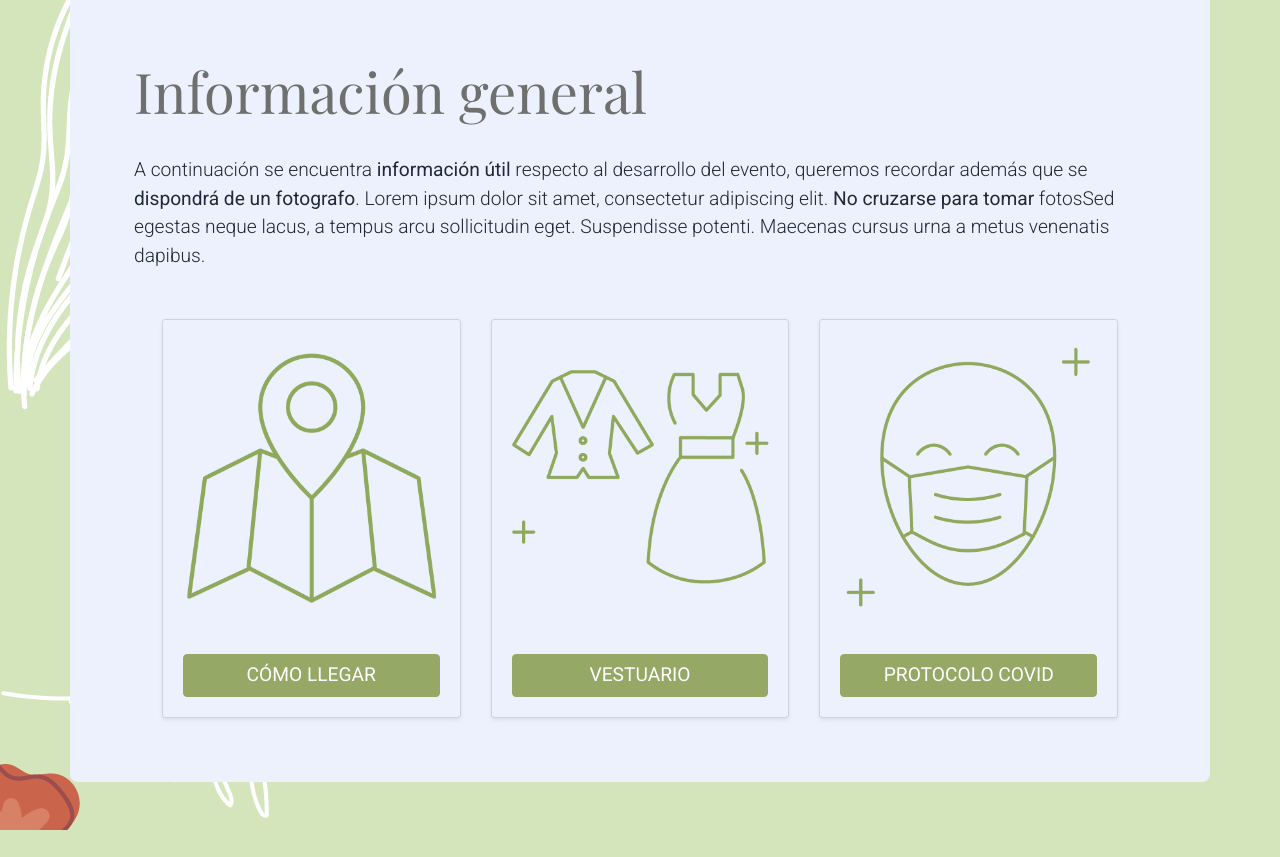
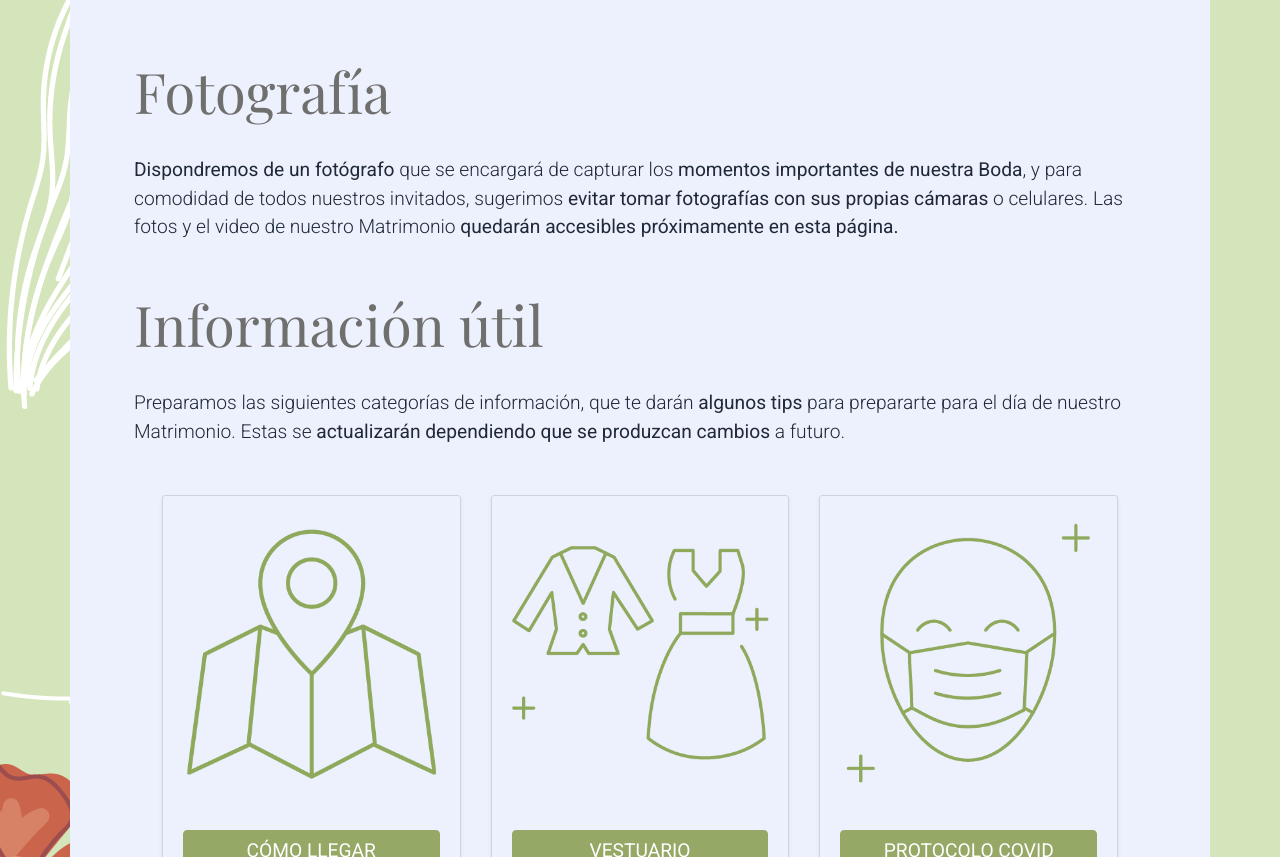
Before and after one commit to matrimonioAM/Matrimonio, a plain HTML site: page index.html in a window 1280 px wide. Shown: the part 3634-4491 px from the top of the page. Drawn offline with nearby package versions, Linux system fonts and the light colour scheme.

Commit message:
Correciones mail

```diff
--- a/index.html
+++ b/index.html
@@ -8,7 +8,7 @@
         <link rel="preconnect" href="https://fonts.googleapis.com">
         <link rel="preconnect" href="https://fonts.gstatic.com" crossorigin>
         <link href="https://fonts.googleapis.com/css2?family=Playfair+Display&family=Roboto:wght@300;400&display=swap" rel="stylesheet">
-        <title>Bienvenidos</title>
+        <title>Bienvenidos AM</title>
         <link rel="icon" href="imgs/favicon.png" type="image/png" />
         <link rel="stylesheet" href="https://unpkg.com/leaflet@1.7.1/dist/leaflet.css" integrity="sha512-xodZBNTC5n17Xt2atTPuE1HxjVMSvLVW9ocqUKLsCC5CXdbqCmblAshOMAS6/keqq/sMZMZ19scR4PsZChSR7A==" crossorigin="" />
     </head>
@@ -135,11 +135,15 @@
                             </div>
                         </div>
 
-
+                        <div class="text-left mt-5">
+                            <h2>Fotografía</h2>
+                            <p><b>Dispondremos de un fotógrafo</b> que se encargará de capturar los <b>momentos importantes de nuestra Boda</b>, y para comodidad de todos nuestros invitados, sugerimos <b>evitar tomar fotografías con sus propias cámaras</b> o celulares.
+                                Las fotos y el video de nuestro Matrimonio <b>quedarán accesibles próximamente en esta página.</b></p>
+                        </div>
 
                         <div class="text-left mt-5">
-                            <h2>Información general</h2>
-                            <p>A continuación se encuentra <b>información útil</b> respecto al desarrollo del evento, queremos recordar además que se <b>dispondrá de un fotografo</b>. Lorem ipsum dolor sit amet, consectetur adipiscing elit. <b>No cruzarse para tomar</b> fotosSed egestas neque lacus, a tempus arcu sollicitudin eget. Suspendisse potenti. Maecenas cursus urna a metus venenatis dapibus.</p>
+                            <h2>Información útil</h2>
+                            <p>Preparamos las siguientes categorías de información, que te darán <b>algunos tips</b> para prepararte para el día de nuestro Matrimonio. Estas se <b>actualizarán dependiendo que se produzcan cambios</b> a futuro.</p>
                         </div>
 
                         <div class="card-deck tarjetamasinfo mt-5 mb-0">
```
Also changed, not shown: pages/covid.html (+3 -3 lines), pages/mapa.html (+2 -2 lines), pages/vestuario.html (+1 -1 lines), 1 other file.
